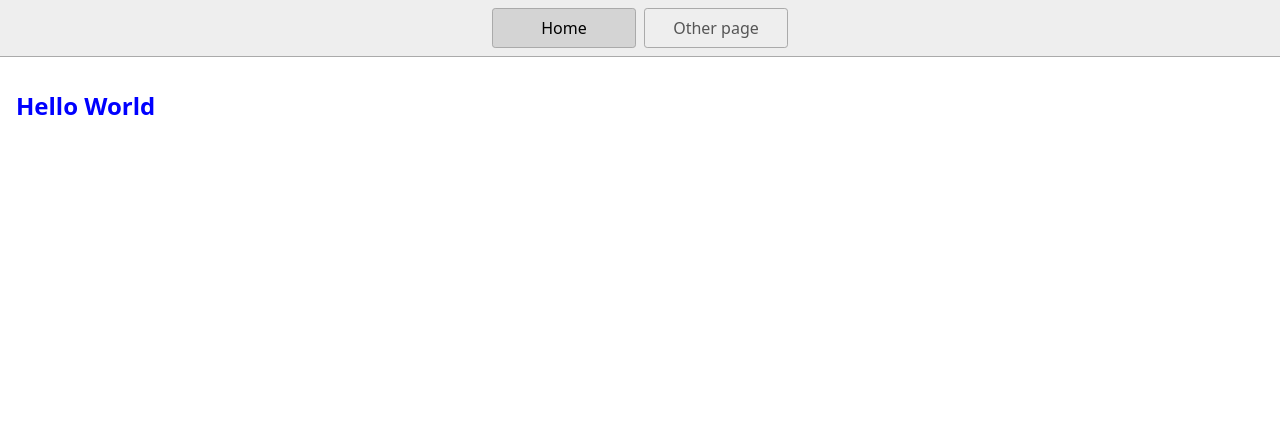
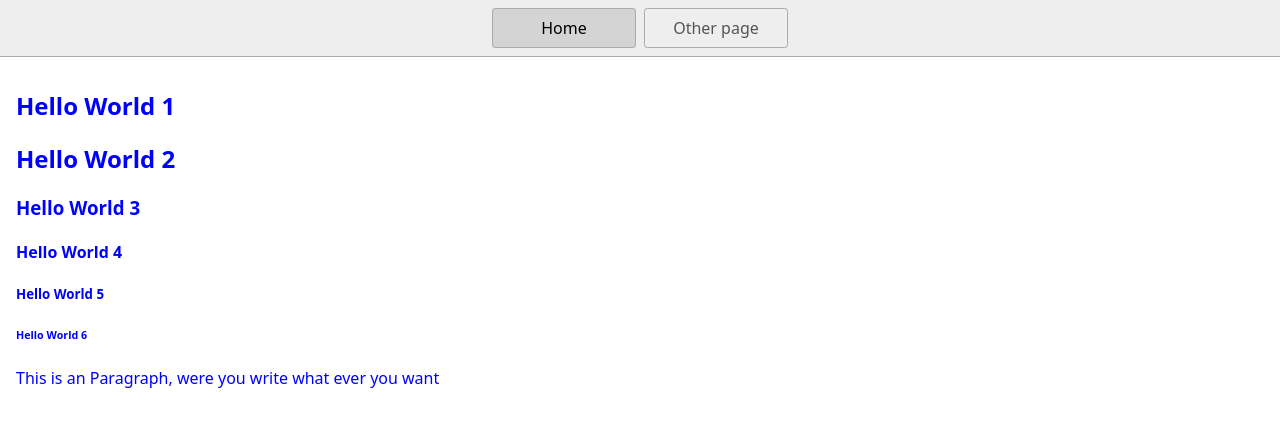
Before and after one commit to AndereX-dev/Kodeloftet-Undervisning1, a website: page index.html in a window 1280 px wide. Drawn offline with Linux system fonts and the light colour scheme.

Commit message:
Added some new stuff

```diff
--- a/index.html
+++ b/index.html
@@ -1,5 +1,6 @@
 <!DOCTYPE html>
 <html lang="en">
+  <!--In the head you configure what's shown in the tab-->
   <head>
     <title>Home</title>
     <meta charset="UTF-8" />
@@ -11,13 +12,21 @@
     <link rel="stylesheet" href="styles.css" />
     <script type="module" src="script.js"></script>
   </head>
+  <!--In the body you build up what your page should look like with the different tags-->
   <body>
     <nav>
       <a href="/" aria-current="page">Home</a>
       <a href="/page2.html">Other page</a>
     </nav>
     <main>
-      <h1>Hello World</h1>
+      <h1>Hello World 1</h1>
+      <h2>Hello World 2</h2>
+      <h3>Hello World 3</h3>
+      <h4>Hello World 4</h4>
+      <h5>Hello World 5</h5>
+      <h6>Hello World 6</h6>
+
+      <p>This is an Paragraph, were you write what ever you want</p>
     </main>
   </body>
 </html>
```
